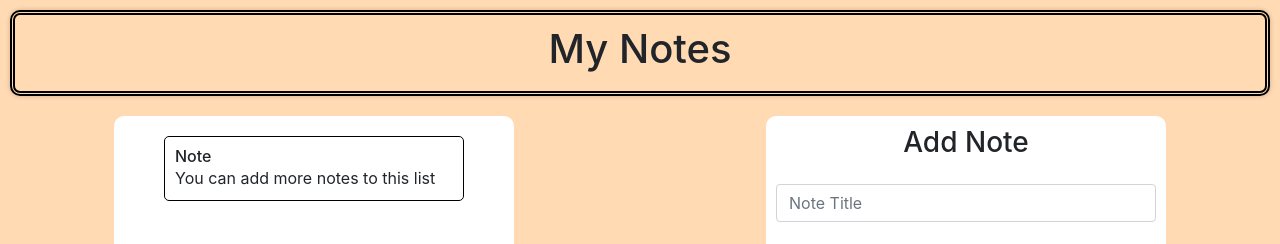
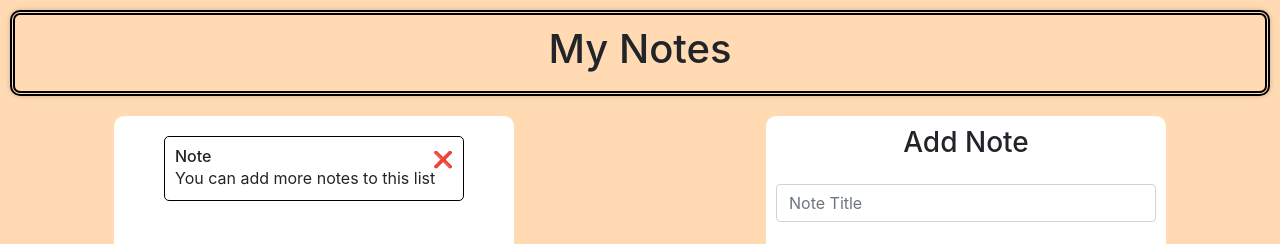
Before and after one commit to roadtocode4u/tiny-notes, a React (Create React App) app: page / in a window 1280 px wide. Shown: the top 244 px of the page. Built offline with nearby package versions, Linux system fonts and the light colour scheme.

Commit message:
feat: delete note

```diff
--- a/src/components/Note/Note.css
+++ b/src/components/Note/Note.css
@@ -7,6 +7,7 @@
   display: block;
   margin-left: auto;
   margin-right: auto;
+  position: relative;
 }
 
 .card-note-title{
@@ -16,3 +17,10 @@
 .card-note-content{
   margin: 0;
 }
+
+.delete-button{
+  position: absolute;
+  top: 10px;
+  right: 10px;
+  cursor: pointer;
+}
--- a/src/components/Note/Note.js
+++ b/src/components/Note/Note.js
@@ -1,11 +1,35 @@
 import React from 'react'
+import swal from 'sweetalert';
+
 import "./Note.css"
 
-function Note({title, content}) {
+function Note({title, content, noteIndex}) {
+
+  function deleteNote(){
+    const notes = localStorage.getItem("notes");
+    if(notes)
+    {
+      const temp = JSON.parse(notes);
+      temp.splice(noteIndex, 1);
+      localStorage.setItem("notes", JSON.stringify(temp));
+    }
+
+    swal({
+      title: "Deleted!",
+      text: "Your note has been deleted",
+      icon: "success",
+    })
+
+    // triggers useEffect in Home.js
+    window.location.reload();
+
+  }
+
   return (
     <div className='card-note'>
       <h6 className='card-note-title'>{title}</h6>
       <p className='card-note-content'>{content}</p>
+      <span className='delete-button' onClick={deleteNote}>❌</span>
     </div>
   )
 }
--- a/src/views/Home/Home.js
+++ b/src/views/Home/Home.js
@@ -14,6 +14,21 @@
       content: "You can add more notes to this list"
     }
   ])
+
+  // triggers initially
+  useEffect(()=>{
+    const notes = localStorage.getItem("notes")
+    if(notes){
+      setNotes(JSON.parse(notes))
+    }
+  }, [])
+
+  // triggers when notes changes
+  useEffect(()=>{
+    if(notes.length > 1){
+      localStorage.setItem("notes", JSON.stringify(notes))
+    }
+  }, [notes])
 
   const [title, setTitle] = useState("")
   const [content, setContent] = useState("")
@@ -59,7 +74,7 @@
           <div className='notes-container'>
             {
               notes.map((note, index) => {
-                return (<Note title={note.title} content={note.content} />)
+                return (<Note title={note.title} content={note.content} noteIndex={index} />)
               })
             }
           </div>
```
